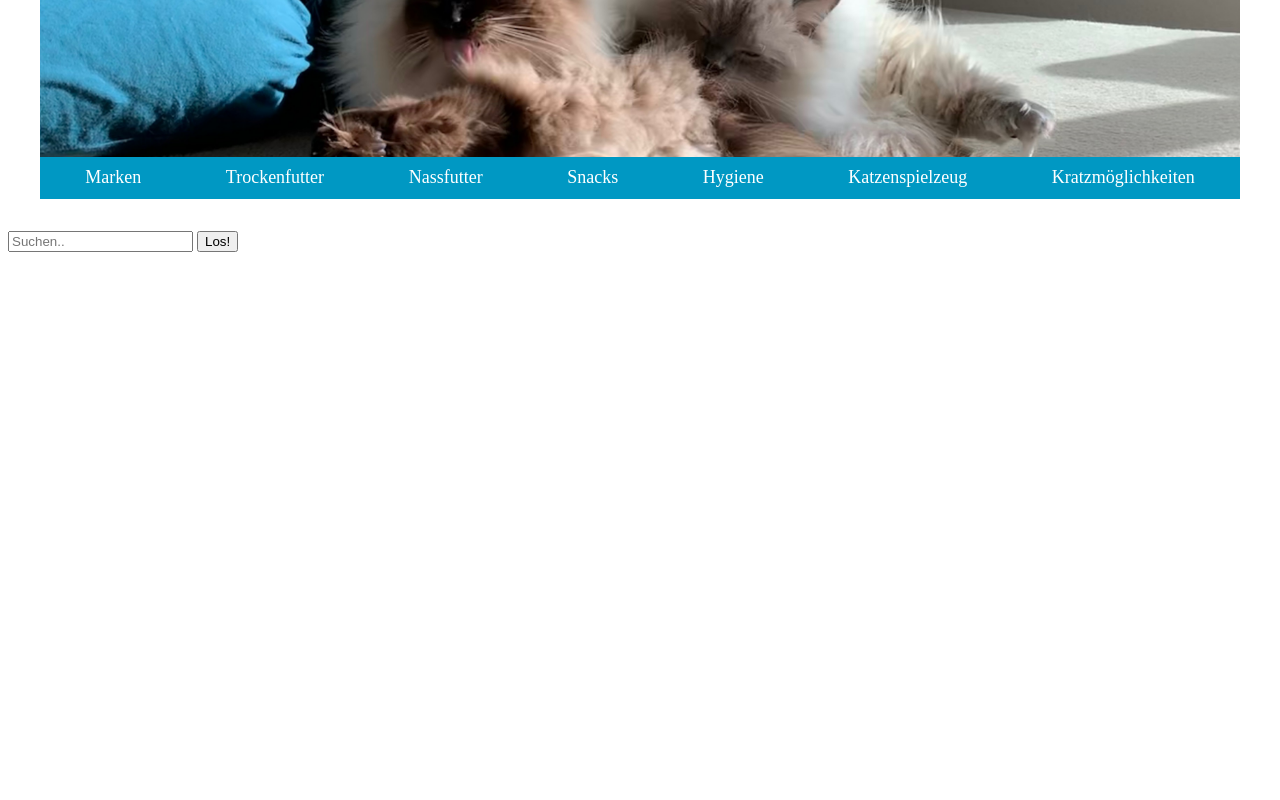
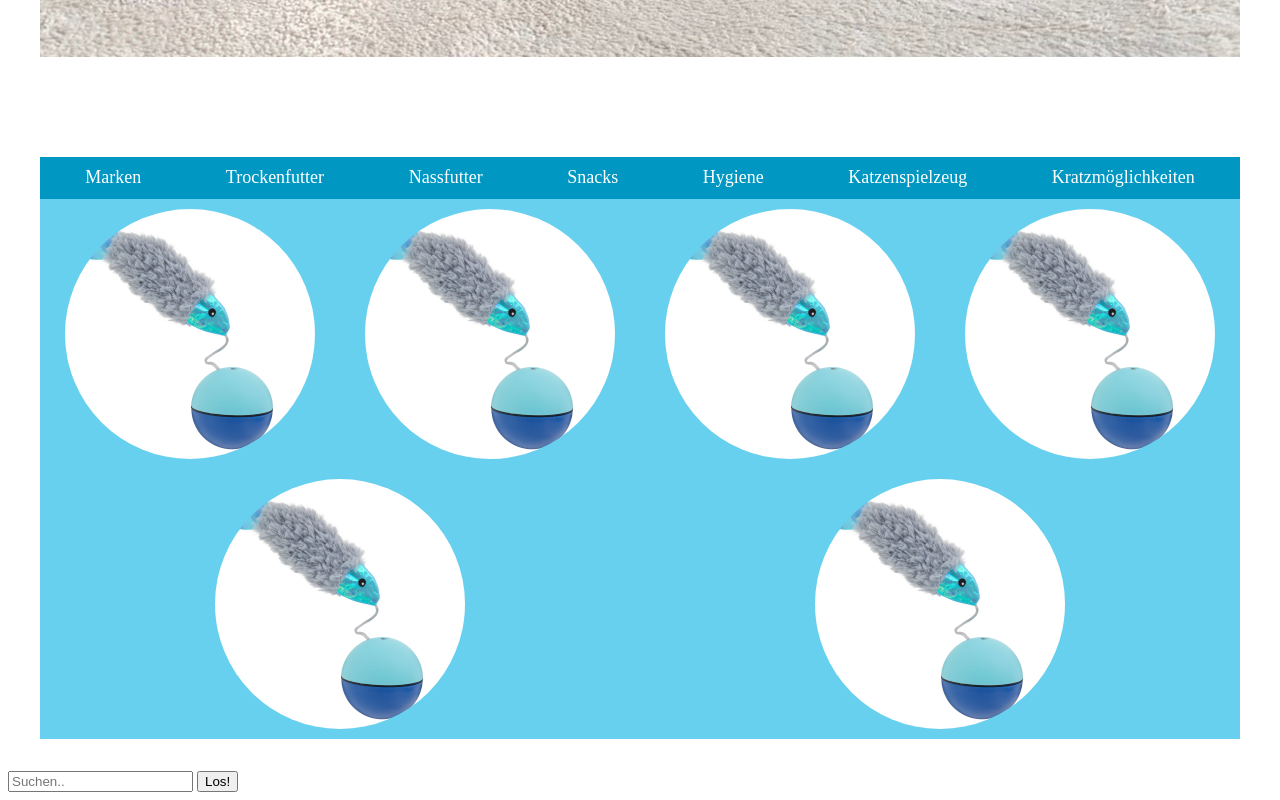
Before and after one commit to MissMiracle/cat-shop-boys, a website: page index.html in a window 1280 px wide. Shown: the part 397-1197 px from the top of the page. Before the commit the page ends 800 px from the top, so only its background shows below. Drawn offline with Linux system fonts and the light colour scheme.

Commit message:
added product overview

```diff
--- a/index.html
+++ b/index.html
@@ -33,10 +33,11 @@
         </div>
 
         <div class="flex-header">
-            <div class="slider-button" style="left: 0;" onclick="changeSlide(-1)">
+            <div class="slider-button" style="left: 0;" onclick="changeSlide(this, -1)">
                 <</div>
-                    <div id="slider-element"></div>
-                    <div class="slider-button" style="right: 0;" onclick="changeSlide(1)">></div>
+                    <div id="slider-element">
+                    </div>
+                    <div class="slider-button" style="right: 0;" onclick="changeSlide(this, 1)">></div>
             </div>
 
             <div class="flex-container2">
@@ -48,6 +49,9 @@
                 <div class="products">Katzenspielzeug</div>
                 <div class="products">Kratzmöglichkeiten</div>
             </div>
+
+            <div id="products-container">
+            </div>
         </div>
 
         <input placeholder="Suchen..">
--- a/script.js
+++ b/script.js
@@ -1,27 +1,50 @@
-let sliderArray;
+let sliderArray, productsContainer;
 let sliderPosition;
 let sliderElement;
 
 
 function setup() {
     sliderArray = ["test1.jpg", "flauschis.jpg", "test2.jpg"];
+    productsArray = ["product1.jpg", "product2.jpg", "product3.jpg", "product4.jpg", "product5.jpg", "product6.jpg"];
     sliderPosition = 1;
     sliderElement = document.getElementById("slider-element");
+    productsContainer = document.getElementById("products-container");
+
+    loadProducts("toys");
 }
 
-function changeSlide(direction) {
+function showSliderButton() {
+    Array.prototype.map.call(document.getElementsByClassName("slider-button"), element => {
+        element.style.visibility = "visible";
+    })
+}
 
+function changeSlide(elem, direction) {
+    console.log(elem);
     if (sliderPosition + direction >= 0 && sliderPosition + direction < sliderArray.length) {
+        if (sliderPosition + direction == 0 || sliderPosition + direction == sliderArray.length - 1) {
+            elem.style.visibility = "hidden";
+        } else {
+            showSliderButton();
+        }
         sliderPosition += direction;
-        console.log(sliderElement);
-
-        console.log("url(" + sliderArray[sliderPosition] + ") no-repeat center center fixed");
-        console.log(sliderElement.style.background);
         sliderElement.style.background = "url(" + sliderArray[sliderPosition] + ") no-repeat center center fixed";
         sliderElement.style.height = "50vh";
         sliderElement.style.backgroundSize = "cover";
         sliderElement.style.flexGrow = "8";
         sliderElement.style.backgroundPositionY = "120%";
-        console.log(sliderElement.style.background);
     }
 }
+
+function loadProducts(category) {
+    productsArray.map(element => {
+        let newProduct = document.createElement("div");
+        newProduct.classList.add("product-item");
+
+        newProduct.style.background = "url(" + element + ")";
+        newProduct.style.backgroundSize = "cover";
+
+        productsContainer.appendChild(newProduct);
+    })
+
+}
--- a/style.css
+++ b/style.css
@@ -57,6 +57,19 @@
     align-items: center;
 }
 
+#products-container {
+    display: flex;
+    flex-direction: row;
+    flex-wrap: wrap;
+    justify-content: space-around;
+    background-color: #67d0ee;
+    font-size: 18px;
+    font-family: caviar dreams;
+    color: white;
+    text-align: center;
+    align-items: center;
+}
+
 .products {
     flex-grow: 1;
     padding: 0.4em 0em;
@@ -64,6 +77,16 @@
 
 .flex-item {
     flex-grow: 1;
+}
+
+.product-item {
+    height: 250px;
+    width: 250px;
+    background-position: center;
+    background-size: contain;
+    background-repeat: no-repeat;
+    border-radius: 50%;
+    margin: 10px;
 }
 
 .products:hover {
```
Also changed, not shown: product1.jpg (added), product2.jpg (added), product3.jpg (added), product4.jpg (added), product5.jpg (added), product6.jpg (added).
